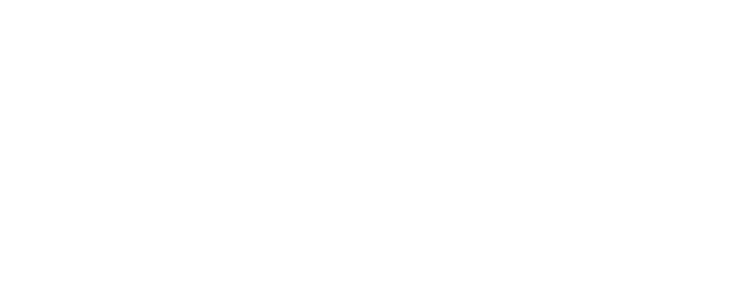
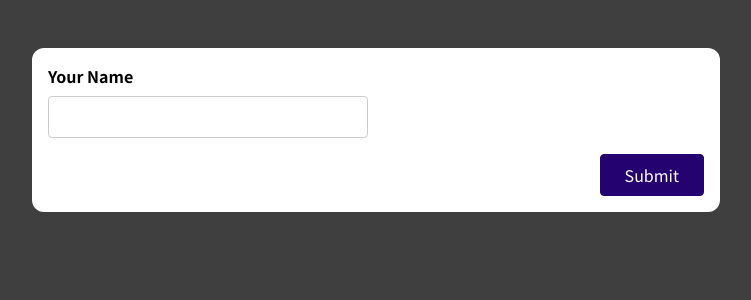
Before and after one commit to kkata/learning-react-complete-guide, a JavaScript app: page / in a window 1280 px wide. Shown: the top 300 px of the page, without its empty margins (264-1015 px from the left). Built offline with nearby package versions, Linux system fonts and the light colour scheme.

Commit message:
added starting files

```diff
--- a/src/App.js
+++ b/src/App.js
@@ -1,5 +1,11 @@
-const App = () => {
-  return <div></div>;
-};
+import SimpleInput from './components/SimpleInput';
+
+function App() {
+  return (
+    <div className="app">
+      <SimpleInput />
+    </div>
+  );
+}
 
 export default App;
--- /dev/null
+++ b/src/components/SimpleInput.js
@@ -0,0 +1,15 @@
+const SimpleInput = (props) => {
+  return (
+    <form>
+      <div className='form-control'>
+        <label htmlFor='name'>Your Name</label>
+        <input type='text' id='name' />
+      </div>
+      <div className="form-actions">
+        <button>Submit</button>
+      </div>
+    </form>
+  );
+};
+
+export default SimpleInput;
--- a/src/index.css
+++ b/src/index.css
@@ -1,11 +1,102 @@
+@import url('https://fonts.googleapis.com/css2?family=Noto+Sans+JP:wght@400;700&display=swap');
+
 * {
   box-sizing: border-box;
 }
 
 html {
-  font-family: sans-serif;
+  font-family: 'Noto Sans JP', sans-serif;
 }
 
 body {
   margin: 0;
+  background-color: #3f3f3f;
 }
+
+.app {
+  width: 90%;
+  max-width: 43rem;
+  padding: 1rem;
+  border-radius: 12px;
+  background-color: white;
+  margin: 3rem auto;
+}
+
+.form-control {
+  margin-bottom: 1rem;
+}
+
+.form-control input,
+.form-control label {
+  display: block;
+}
+
+.form-control label {
+  font-weight: bold;
+  margin-bottom: 0.5rem;
+}
+
+.form-control input,
+.form-control select {
+  font: inherit;
+  padding: 0.5rem;
+  border-radius: 4px;
+  border: 1px solid #ccc;
+  width: 20rem;
+  max-width: 100%;
+}
+
+.form-control input:focus {
+  outline: none;
+  border-color: #240370;
+  background-color: #e0d4fd;
+}
+
+.control-group {
+  display: flex;
+  column-gap: 1rem;
+  flex-wrap: wrap;
+}
+
+.control-group .form-control {
+  min-width: 15rem;
+  flex: 1;
+}
+
+button {
+  font: inherit;
+  background-color: #240370;
+  color: white;
+  border: 1px solid #240370;
+  padding: 0.5rem 1.5rem;
+  border-radius: 4px;
+  cursor: pointer;
+}
+
+button:hover,
+button:active {
+  background-color: #33059e;
+  border-color: #33059e;
+}
+
+.form-actions {
+  text-align: right;
+}
+
+.form-actions button {
+  margin-left: 1rem;
+}
+
+.invalid input {
+  border: 1px solid #b40e0e;
+  background-color: #fddddd;
+}
+
+.invalid input:focus {
+  border-color: #ff8800;
+  background-color: #fbe8d2;
+}
+
+.error-text {
+  color: #b40e0e;
+}
```
Also changed, not shown: src/components/BasicForm.js (added, +25 -0 lines).
